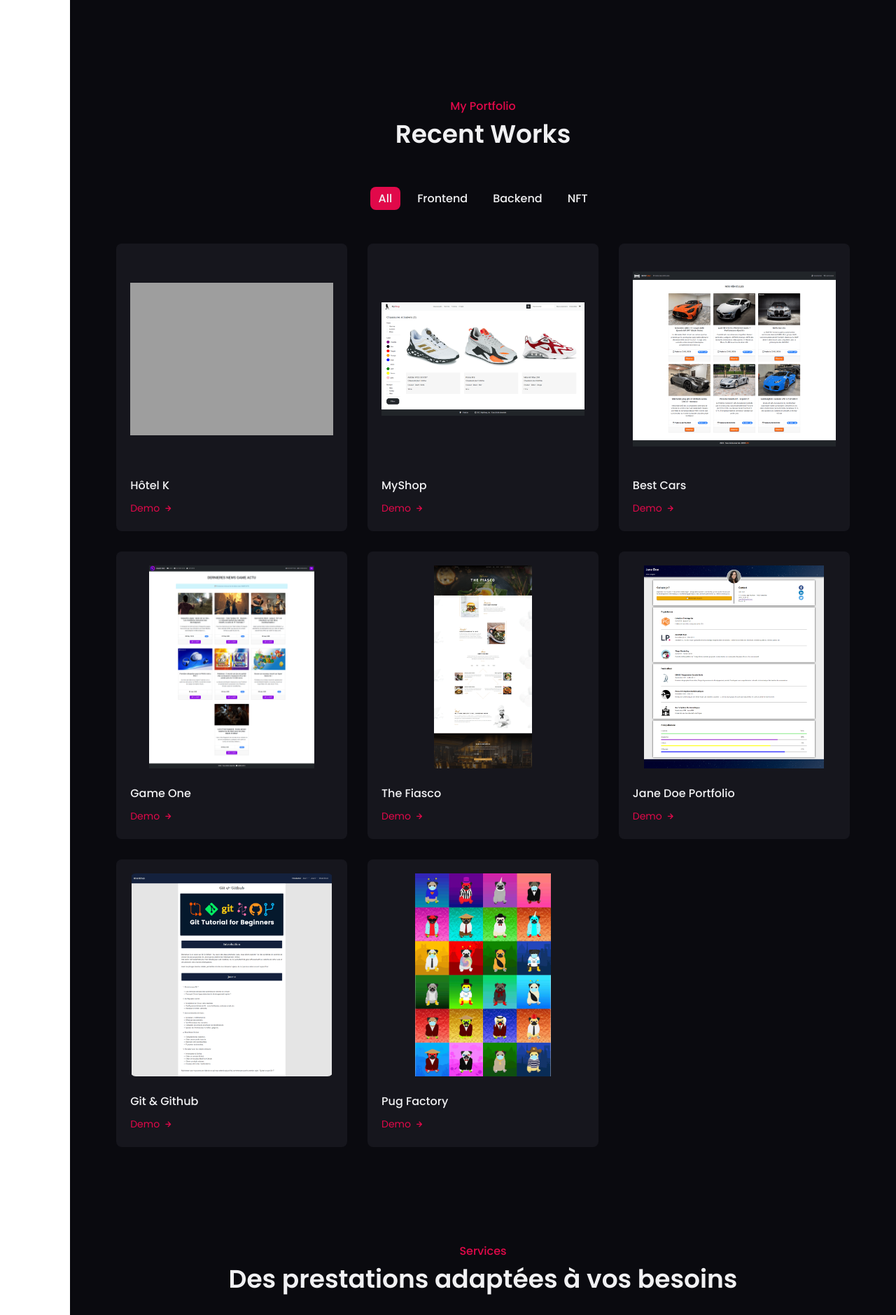
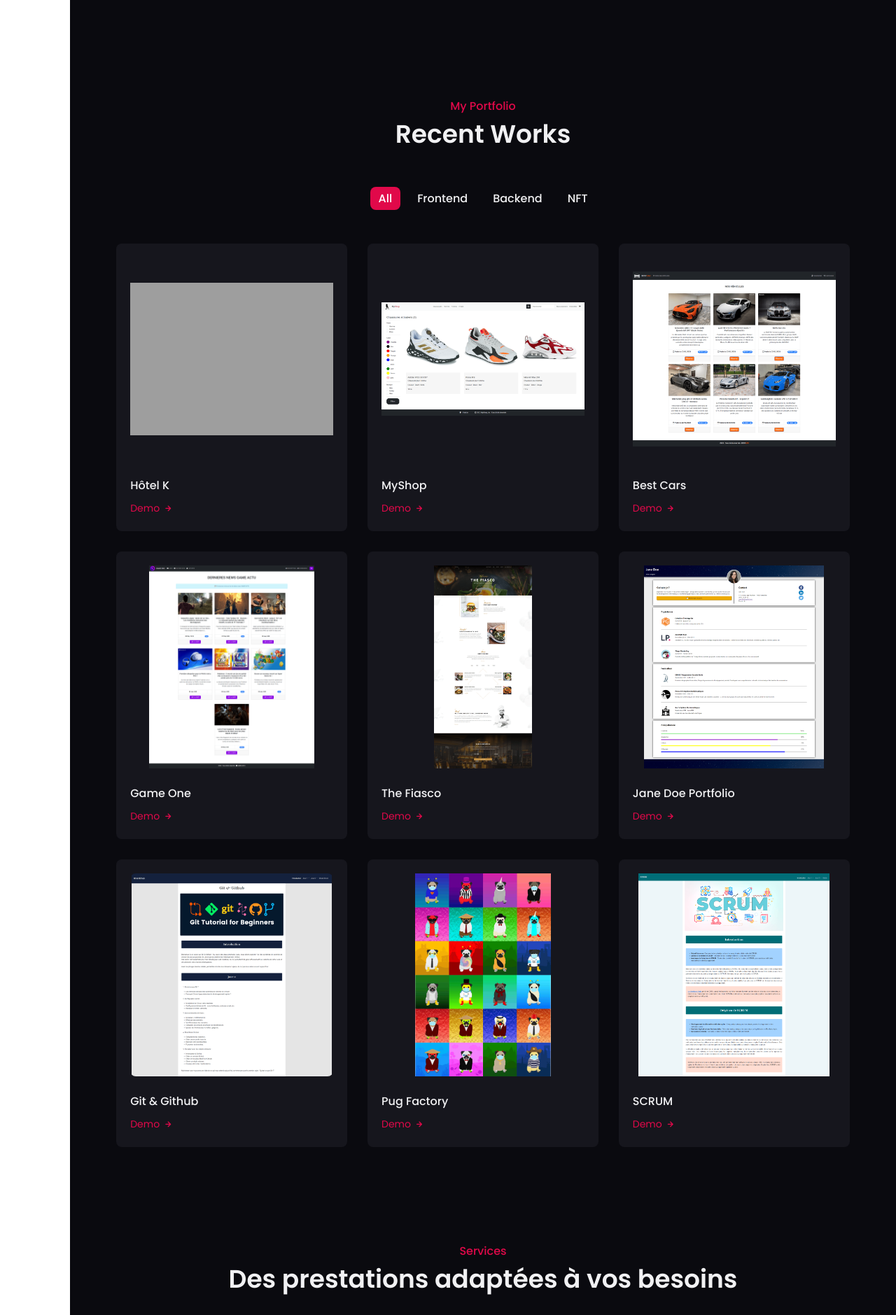
Before and after one commit to JulienLebron/julien-portfolio-website, a PHP site: page / in a window 1280 px wide. Shown: the part 2591-4470 px from the top of the page at 70% size. Run offline with PHP 8.4, Linux system fonts and the light colour scheme; grey boxes are pictures that could not be loaded.

Commit message:
ajout site scrum au portfolio + fix modal z-index + maj page contact

```diff
--- a/assets/css/style.css
+++ b/assets/css/style.css
@@ -873,7 +873,7 @@ input[type='checkbox'] {
 /* Active Item Work */
 .active-work {
     background-color: var(--skin-color);
-    color: var(--title-color);
+    color: #fff;
 }
 
 /* Portfolio Popup */
@@ -1505,6 +1505,11 @@ textarea.input {
     margin-top: 5rem;
 }
 
+/*=============== Contact Page ===============*/
+.letter__contact-icon {
+    font-size: 10rem;
+}
+
 
 
 /*=============== SCROLL UP ===============*/
@@ -1731,6 +1736,10 @@ textarea.input {
         z-index: 1100;
     }
 
+    .active-modal {
+        z-index: 1100;
+    }
+
     .services__container {
         grid-template-columns: repeat(2, 1fr);
         gap: 1.5rem;
--- a/contact.php
+++ b/contact.php
@@ -186,9 +186,7 @@
     <!--========== MAIN ==========-->
     <main class="main contact__page">
         <div class="center">
-
-            <img src="assets/img/about/about__normal-dark.png" alt="photo de julien lebron" class="home__img moon">
-            <img src="assets/img/about/about__normal-sun.png" alt="photo de julien lebron" class="home__img sun">
+            <i class="fa-regular fa-envelope fa-bounce letter__contact-icon"></i>
             <?php
             if(!empty($success))
             {
--- a/index.php
+++ b/index.php
@@ -696,6 +696,26 @@
                             <li>Role - <span>Backend</span></li>
                             <li>Voir - <span><a href="https://opensea.io/collection/pug-factory" target="_blank"
                                         rel="nofollow">www.opensea.io/collection/pug-factory</a></span></li>
+                        </ul>
+                    </div>
+                </div>
+
+                <div class="work__card mix frontend">
+                    <img src="assets/img/works/scrum__preview.png" alt="screenshot du site SCRUM réalisé par Julien Lebron" class="work__img">
+                    <h3 class="work__title">SCRUM</h3>
+                    <span class="work__button">Demo
+                        <i class="uil uil-arrow-right work__button-icon"></i>
+                    </span>
+                    <div class="portfolio__item-details">
+                        <h3 class="details__title">Développement Frontend</h3>
+                        <p class="details__description">Création d'un site consacré à la méthode Agile SCRUM. Familiarisez-vous avec les notions de base et les rôles de la méthodologie SCRUM.
+                        </p>
+                        <ul class="details__info">
+                            <li>Crée le - <span>4 juin 2023</span></li>
+                            <li>Technologies - <span>HTML - CSS - Bootstrap</span></li>
+                            <li>Role - <span>Frontend</span></li>
+                            <li>Voir - <span><a href="https://scrum.julien-lebron.com" target="_blank"
+                                        rel="nofollow">www.scrum.julien-lebron.com</a></span></li>
                         </ul>
                     </div>
                 </div>
```
Also changed, not shown: assets/img/works/scrum__preview.png (added).
